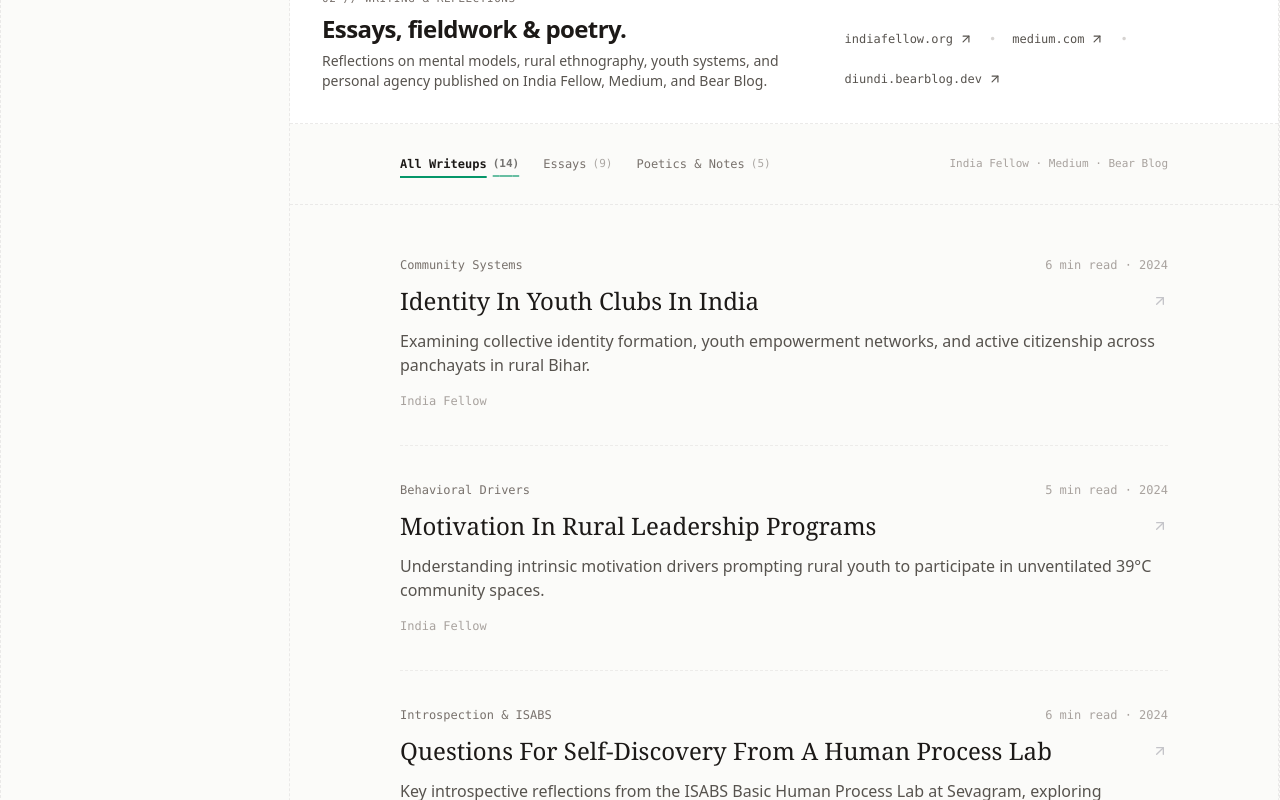
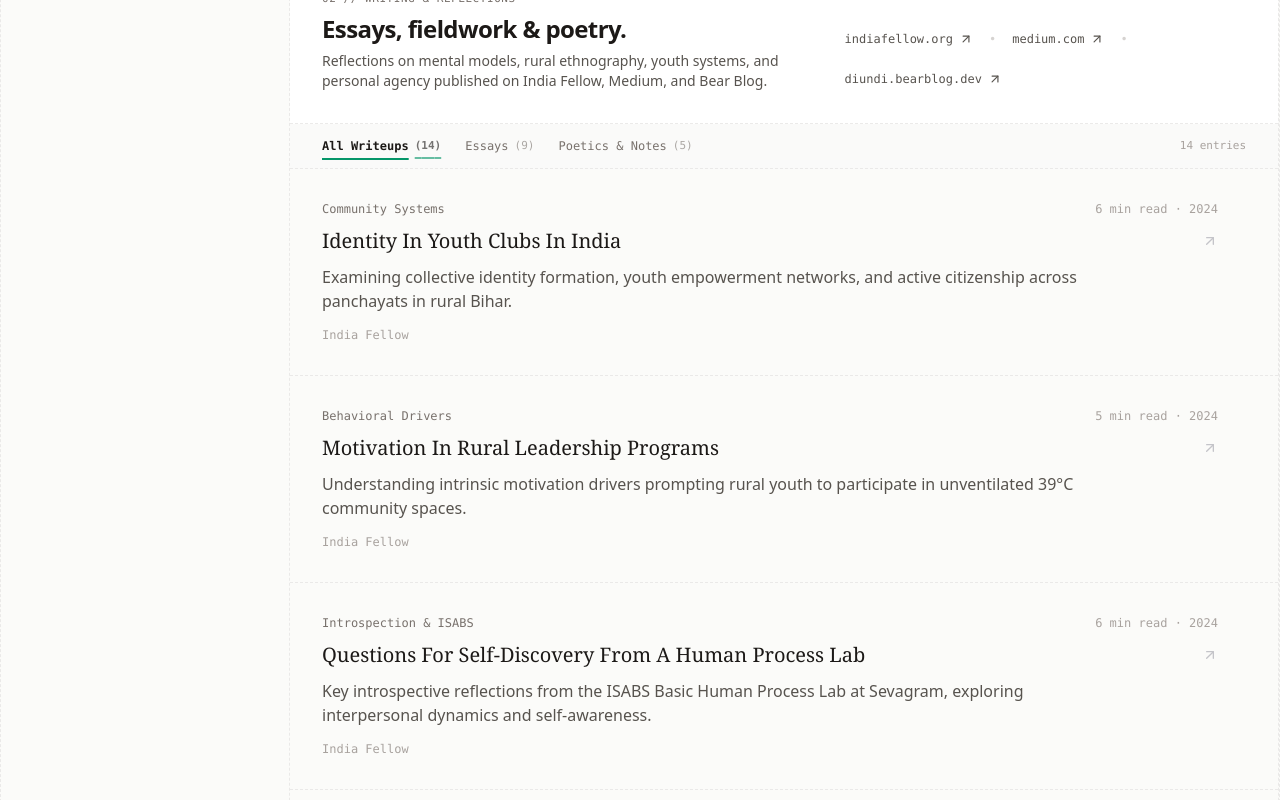
Before and after one commit to AdityaDiundi/adityaos, a Next.js app: page / in a window 1280 px wide. Shown: the part 3720-4520 px from the top of the page. Built offline with nearby package versions, Linux system fonts and the light colour scheme.

Commit message:
fix(essays): align Section 02 to shared grid margin and eliminate duplicate platform tabs

```diff
--- a/components/Portfolio/EssaysSection.tsx
+++ b/components/Portfolio/EssaysSection.tsx
@@ -102,13 +102,12 @@ export function EssaysSection() {
           </div>
         </div>
 
-        {/* Filter Bar */}
+        {/* Filter Navigation Bar */}
         <div
-          className={`p-6 sm:p-8 border-b border-dashed transition-colors ${
-            isDark ? "border-zinc-800/80" : "border-stone-200/80"
+          className={`px-6 sm:px-8 py-3.5 border-b border-dashed flex items-center justify-between text-xs font-mono transition-colors ${
+            isDark ? "border-zinc-800/80 bg-[#090b10]/60" : "border-stone-200/80 bg-stone-50/50"
           }`}
         >
-          <div className="max-w-3xl mx-auto flex flex-wrap items-center justify-between gap-4 text-xs font-mono">
           <div className="flex items-center gap-6">
             <button
               onClick={() => setFilter("all")}
@@ -157,29 +156,29 @@ export function EssaysSection() {
             </button>
           </div>
           <span
-              className={`text-[11px] hidden sm:inline ${
+            className={`text-[11px] font-mono hidden sm:inline ${
               isDark ? "text-zinc-500" : "text-stone-400"
             }`}
           >
-              India Fellow · Medium · Bear Blog
+            {essays.length} {essays.length === 1 ? "entry" : "entries"}
           </span>
         </div>
-        </div>
 
-        {/* Articles Feed - Clean Single Column Blog Stream */}
+        {/* Articles Feed - Clean Single Column Blog Stream Aligned to Grid */}
         <div
-          className={`px-6 sm:px-8 py-4 border-b border-dashed ${
-            isDark ? "border-zinc-800/80" : "border-stone-200/80"
+          className={`border-b border-dashed divide-y divide-dashed transition-colors ${
+            isDark
+              ? "border-zinc-800/80 divide-zinc-800/80"
+              : "border-stone-200/80 divide-stone-200/80"
           }`}
         >
-          <div className="max-w-3xl mx-auto divide-y divide-dashed divide-stone-200/70 dark:divide-zinc-800/70">
           {essays.map((essay) => {
             const hasContent = Boolean(essay.content && essay.content.length > 0);
 
             const cardContent = (
-                <article className="py-7 sm:py-9 space-y-3 transition-colors">
+              <article className="p-6 sm:p-8 space-y-2.5 transition-colors group">
                 {/* Top Metadata: Flat monospace, category & reading time/year */}
-                  <div className="flex items-center justify-between text-xs font-mono">
+                <div className="flex items-center justify-between text-xs font-mono max-w-4xl">
                   <span className={isDark ? "text-zinc-400" : "text-stone-500"}>
                     {essay.theme}
                   </span>
@@ -190,7 +189,7 @@ export function EssaysSection() {
 
                 {/* Title with Arrow indicator */}
                 <h3
-                    className={`text-lg sm:text-xl md:text-2xl font-serif font-medium transition-colors flex items-center justify-between gap-4 leading-snug ${
+                  className={`text-lg sm:text-xl font-serif font-medium transition-colors flex items-center justify-between gap-4 leading-snug max-w-4xl ${
                     isDark
                       ? "text-white group-hover:text-emerald-400"
                       : "text-stone-900 group-hover:text-emerald-600"
@@ -202,7 +201,7 @@ export function EssaysSection() {
 
                 {/* Excerpt with optimal measure */}
                 <p
-                    className={`text-sm sm:text-base font-sans leading-relaxed ${
+                  className={`text-sm sm:text-base font-sans leading-relaxed max-w-3xl ${
                     isDark ? "text-zinc-400" : "text-stone-600"
                   }`}
                 >
@@ -220,7 +219,7 @@ export function EssaysSection() {
                     <>
                       <span>·</span>
                       <span className="text-emerald-600 dark:text-emerald-400 font-mono text-[11px] font-medium">
-                          Read in modal
+                        Read on site
                       </span>
                     </>
                   )}
@@ -233,7 +232,7 @@ export function EssaysSection() {
                 <div
                   key={essay.id}
                   onClick={() => setReadingEssay(essay)}
-                    className="group block transition-opacity cursor-pointer"
+                  className="block cursor-pointer hover:bg-stone-50/40 dark:hover:bg-zinc-900/30 transition-colors"
                 >
                   {cardContent}
                 </div>
@@ -246,13 +245,12 @@ export function EssaysSection() {
                 href={essay.url}
                 target="_blank"
                 rel="noopener noreferrer"
-                  className="group block transition-opacity"
+                className="block hover:bg-stone-50/40 dark:hover:bg-zinc-900/30 transition-colors"
               >
                 {cardContent}
               </a>
             );
           })}
-          </div>
         </div>
       </div>
 
```
Also changed, not shown: 1 other file (tests, documents, lock files or other folders). Lines whose indentation alone changed are shown as unchanged.
